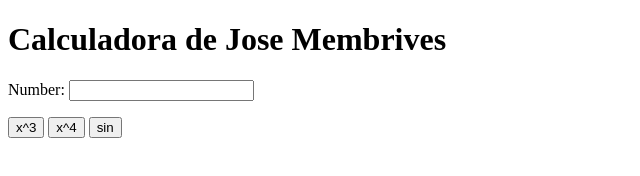
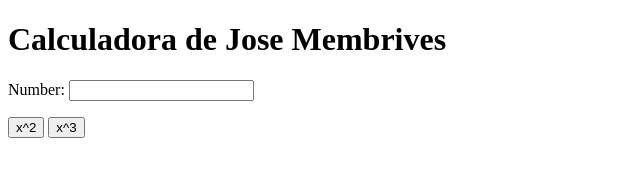
Before and after one commit to jmembrives/my_calculator, a plain HTML site: page index.html in a window 1280 px wide. Shown: the full height of the page, 0-640 px from the left. Drawn offline with Linux system fonts and the light colour scheme.

Commit message:
x^2 button

```diff
--- a/index.html
+++ b/index.html
@@ -9,23 +9,18 @@
 		Number:
 		<input type="text" id="n1">
 		<p>
+			<button onclick="square()"> x^2 </button>
 			<button onclick="cube()"> x^3 </button>
-			<button onclick="power_4()"> x^4</button>
-			<button onclick="sine()"> sin </button>
 		</p>
 		<script type="text/javascript">
 			function cube() {
 				var num = document.getElementById("n1");
 				num.value = Math.pow(num.value, 3);
 			}
-			function power_4() {
+			function square() {
 				var num = document.getElementById("n1");
-				num.value = Math.pow(num.value, 4);
-			}
-   		    function sine() {
-				var num = document.getElementById("n1");
-				num.value = Math.sin(num.value);
+				num.value = Math.pow(num.value, 2);
 			}
 		</script>
-	</body>
+		</body>
 </html>
```
